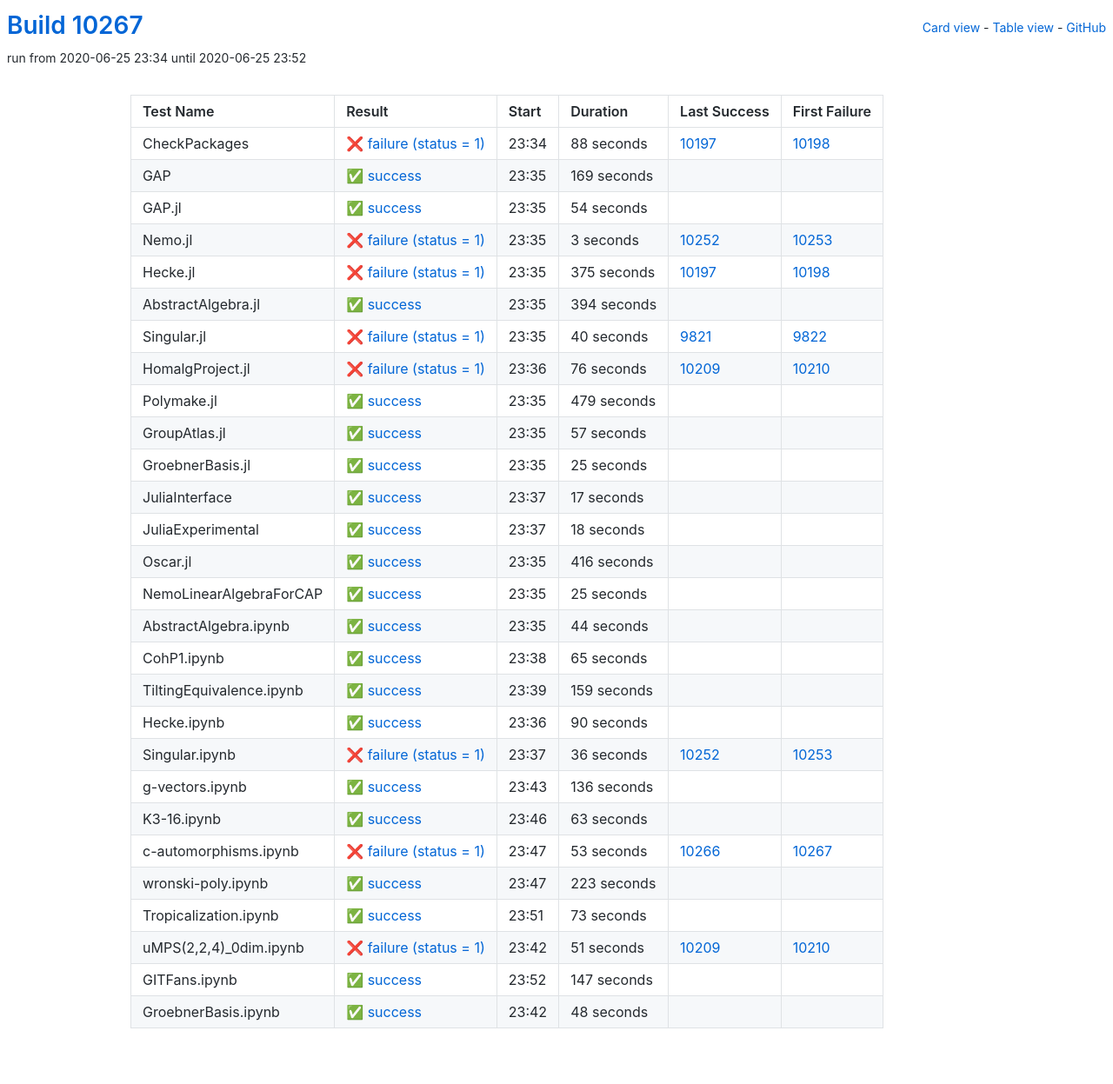
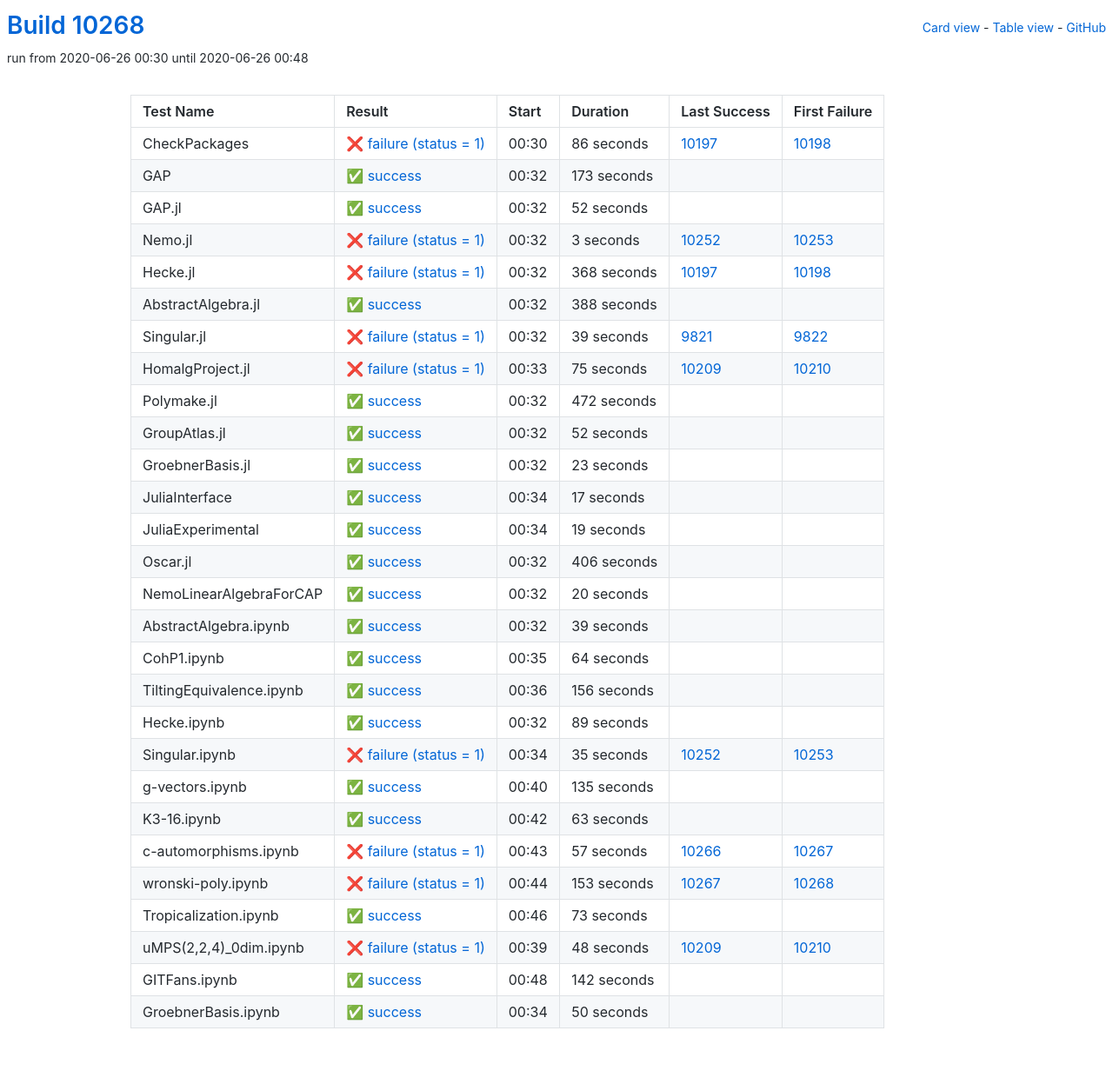
Before and after one commit to oscar-system/oscar-ci-status, a Jekyll site: the page built from table.html, in a window 1280 px wide. Shown: the whole page at 87% size. Built offline with Jekyll 4.4.1, drawn with Linux system fonts in a browser that asks for light colours.

Commit message:
Build #10268

```diff
--- a/_data/ci.yml
+++ b/_data/ci.yml
@@ -1,6 +1,6 @@
 ---
-build: 10267
-build_url: https://oscarci.mathematik.uni-kl.de/job/oscar/10267/
+build: 10268
+build_url: https://oscarci.mathematik.uni-kl.de/job/oscar/10268/
 job: oscar
 organization: oscar-system
 repo: oscar-ci-status
@@ -8,44 +8,44 @@
 tests:
 - name: CheckPackages
   id: checkpackages
-  log: https://oscarci.mathematik.uni-kl.de/job/oscar/10267/artifact/logs/build-10267/CheckPackages.log
-  start: 2020-06-25 23:34
+  log: https://oscarci.mathematik.uni-kl.de/job/oscar/10268/artifact/logs/build-10268/CheckPackages.log
+  start: 2020-06-26 00:30
   success: false
   exitcode: 1
   status: failure
-  duration: 88
+  duration: 86
   last_success: 10197
   last_success_url: https://oscarci.mathematik.uni-kl.de/job/oscar/10197/
   first_failure: 10198
   first_failure_url: https://oscarci.mathematik.uni-kl.de/job/oscar/10198/
 - name: GAP
   id: gap
-  log: https://oscarci.mathematik.uni-kl.de/job/oscar/10267/artifact/logs/build-10267/GAP.log
-  start: 2020-06-25 23:35
+  log: https://oscarci.mathematik.uni-kl.de/job/oscar/10268/artifact/logs/build-10268/GAP.log
+  start: 2020-06-26 00:32
   success: true
   exitcode: 0
   status: success
-  duration: 169
+  duration: 173
   last_success: false
   last_success_url:
   first_failure: false
   first_failure_url:
 - name: GAP.jl
   id: gap-jl
-  log: https://oscarci.mathematik.uni-kl.de/job/oscar/10267/artifact/logs/build-10267/GAP.jl.log
-  start: 2020-06-25 23:35
+  log: https://oscarci.mathematik.uni-kl.de/job/oscar/10268/artifact/logs/build-10268/GAP.jl.log
+  start: 2020-06-26 00:32
   success: true
   exitcode: 0
   status: success
-  duration: 54
+  duration: 52
   last_success: false
   last_success_url:
   first_failure: false
   first_failure_url:
 - name: Nemo.jl
   id: nemo-jl
-  log: https://oscarci.mathematik.uni-kl.de/job/oscar/10267/artifact/logs/build-10267/Nemo.jl.log
-  start: 2020-06-25 23:35
+  log: https://oscarci.mathematik.uni-kl.de/job/oscar/10268/artifact/logs/build-10268/Nemo.jl.log
+  start: 2020-06-26 00:32
   success: false
   exitcode: 1
   status: failure
@@ -56,92 +56,92 @@
   first_failure_url: https://oscarci.mathematik.uni-kl.de/job/oscar/10253/
 - name: Hecke.jl
   id: hecke-jl
-  log: https://oscarci.mathematik.uni-kl.de/job/oscar/10267/artifact/logs/build-10267/Hecke.jl.log
-  start: 2020-06-25 23:35
+  log: https://oscarci.mathematik.uni-kl.de/job/oscar/10268/artifact/logs/build-10268/Hecke.jl.log
+  start: 2020-06-26 00:32
   success: false
   exitcode: 1
   status: failure
-  duration: 375
+  duration: 368
   last_success: 10197
   last_success_url: https://oscarci.mathematik.uni-kl.de/job/oscar/10197/
   first_failure: 10198
   first_failure_url: https://oscarci.mathematik.uni-kl.de/job/oscar/10198/
 - name: AbstractAlgebra.jl
   id: abstractalgebra-jl
-  log: https://oscarci.mathematik.uni-kl.de/job/oscar/10267/artifact/logs/build-10267/AbstractAlgebra.jl.log
-  start: 2020-06-25 23:35
+  log: https://oscarci.mathematik.uni-kl.de/job/oscar/10268/artifact/logs/build-10268/AbstractAlgebra.jl.log
+  start: 2020-06-26 00:32
   success: true
   exitcode: 0
   status: success
-  duration: 394
+  duration: 388
   last_success: false
   last_success_url:
   first_failure: false
   first_failure_url:
 - name: Singular.jl
   id: singular-jl
-  log: https://oscarci.mathematik.uni-kl.de/job/oscar/10267/artifact/logs/build-10267/Singular.jl.log
-  start: 2020-06-25 23:35
+  log: https://oscarci.mathematik.uni-kl.de/job/oscar/10268/artifact/logs/build-10268/Singular.jl.log
+  start: 2020-06-26 00:32
   success: false
   exitcode: 1
   status: failure
-  duration: 40
+  duration: 39
   last_success: 9821
   last_success_url: https://oscarci.mathematik.uni-kl.de/job/oscar/9821/
   first_failure: 9822
   first_failure_url: https://oscarci.mathematik.uni-kl.de/job/oscar/9822/
 - name: HomalgProject.jl
   id: homalgproject-jl
-  log: https://oscarci.mathematik.uni-kl.de/job/oscar/10267/artifact/logs/build-10267/HomalgProject.jl.log
-  start: 2020-06-25 23:36
+  log: https://oscarci.mathematik.uni-kl.de/job/oscar/10268/artifact/logs/build-10268/HomalgProject.jl.log
+  start: 2020-06-26 00:33
   success: false
   exitcode: 1
   status: failure
-  duration: 76
+  duration: 75
   last_success: 10209
   last_success_url: https://oscarci.mathematik.uni-kl.de/job/oscar/10209/
   first_failure: 10210
   first_failure_url: https://oscarci.mathematik.uni-kl.de/job/oscar/10210/
 - name: Polymake.jl
   id: polymake-jl
-  log: https://oscarci.mathematik.uni-kl.de/job/oscar/10267/artifact/logs/build-10267/Polymake.jl.log
-  start: 2020-06-25 23:35
+  log: https://oscarci.mathematik.uni-kl.de/job/oscar/10268/artifact/logs/build-10268/Polymake.jl.log
+  start: 2020-06-26 00:32
   success: true
   exitcode: 0
   status: success
-  duration: 479
+  duration: 472
   last_success: false
   last_success_url:
   first_failure: false
   first_failure_url:
 - name: GroupAtlas.jl
   id: groupatlas-jl
-  log: https://oscarci.mathematik.uni-kl.de/job/oscar/10267/artifact/logs/build-10267/GroupAtlas.jl.log
-  start: 2020-06-25 23:35
+  log: https://oscarci.mathematik.uni-kl.de/job/oscar/10268/artifact/logs/build-10268/GroupAtlas.jl.log
+  start: 2020-06-26 00:32
   success: true
   exitcode: 0
   status: success
-  duration: 57
+  duration: 52
   last_success: false
   last_success_url:
   first_failure: false
   first_failure_url:
 - name: GroebnerBasis.jl
   id: groebnerbasis-jl
-  log: https://oscarci.mathematik.uni-kl.de/job/oscar/10267/artifact/logs/build-10267/GroebnerBasis.jl.log
-  start: 2020-06-25 23:35
+  log: https://oscarci.mathematik.uni-kl.de/job/oscar/10268/artifact/logs/build-10268/GroebnerBasis.jl.log
+  start: 2020-06-26 00:32
   success: true
   exitcode: 0
   status: success
-  duration: 25
+  duration: 23
   last_success: false
   last_success_url:
   first_failure: false
   first_failure_url:
 - name: JuliaInterface
   id: juliainterface
-  log: https://oscarci.mathematik.uni-kl.de/job/oscar/10267/artifact/logs/build-10267/JuliaInterface.log
-  start: 2020-06-25 23:37
+  log: https://oscarci.mathematik.uni-kl.de/job/oscar/10268/artifact/logs/build-10268/JuliaInterface.log
+  start: 2020-06-26 00:34
   success: true
   exitcode: 0
   status: success
@@ -152,116 +152,116 @@
   first_failure_url:
 - name: JuliaExperimental
   id: juliaexperimental
-  log: https://oscarci.mathematik.uni-kl.de/job/oscar/10267/artifact/logs/build-10267/JuliaExperimental.log
-  start: 2020-06-25 23:37
+  log: https://oscarci.mathematik.uni-kl.de/job/oscar/10268/artifact/logs/build-10268/JuliaExperimental.log
+  start: 2020-06-26 00:34
   success: true
   exitcode: 0
   status: success
-  duration: 18
+  duration: 19
   last_success: false
   last_success_url:
   first_failure: false
   first_failure_url:
 - name: Oscar.jl
   id: oscar-jl
-  log: https://oscarci.mathematik.uni-kl.de/job/oscar/10267/artifact/logs/build-10267/Oscar.jl.log
-  start: 2020-06-25 23:35
+  log: https://oscarci.mathematik.uni-kl.de/job/oscar/10268/artifact/logs/build-10268/Oscar.jl.log
+  start: 2020-06-26 00:32
   success: true
   exitcode: 0
   status: success
-  duration: 416
+  duration: 406
   last_success: false
   last_success_url:
   first_failure: false
   first_failure_url:
 - name: NemoLinearAlgebraForCAP
   id: nemolinearalgebraforcap
-  log: https://oscarci.mathematik.uni-kl.de/job/oscar/10267/artifact/logs/build-10267/NemoLinearAlgebraForCAP.log
-  start: 2020-06-25 23:35
+  log: https://oscarci.mathematik.uni-kl.de/job/oscar/10268/artifact/logs/build-10268/NemoLinearAlgebraForCAP.log
+  start: 2020-06-26 00:32
   success: true
   exitcode: 0
   status: success
-  duration: 25
+  duration: 20
   last_success: false
   last_success_url:
   first_failure: false
   first_failure_url:
 - name: AbstractAlgebra.ipynb
   id: abstractalgebra-ipynb
-  log: https://oscarci.mathematik.uni-kl.de/job/oscar/10267/artifact/logs/build-10267/AbstractAlgebra.ipynb.log
-  start: 2020-06-25 23:35
+  log: https://oscarci.mathematik.uni-kl.de/job/oscar/10268/artifact/logs/build-10268/AbstractAlgebra.ipynb.log
+  start: 2020-06-26 00:32
   success: true
   exitcode: 0
   status: success
-  duration: 44
+  duration: 39
   last_success: false
   last_success_url:
   first_failure: false
   first_failure_url:
 - name: CohP1.ipynb
   id: cohp1-ipynb
-  log: https://oscarci.mathematik.uni-kl.de/job/oscar/10267/artifact/logs/build-10267/CohP1.ipynb.log
-  start: 2020-06-25 23:38
+  log: https://oscarci.mathematik.uni-kl.de/job/oscar/10268/artifact/logs/build-10268/CohP1.ipynb.log
+  start: 2020-06-26 00:35
   success: true
   exitcode: 0
   status: success
-  duration: 65
+  duration: 64
   last_success: false
   last_success_url:
   first_failure: false
   first_failure_url:
 - name: TiltingEquivalence.ipynb
   id: tiltingequivalence-ipynb
-  log: https://oscarci.mathematik.uni-kl.de/job/oscar/10267/artifact/logs/build-10267/TiltingEquivalence.ipynb.log
-  start: 2020-06-25 23:39
+  log: https://oscarci.mathematik.uni-kl.de/job/oscar/10268/artifact/logs/build-10268/TiltingEquivalence.ipynb.log
+  start: 2020-06-26 00:36
   success: true
   exitcode: 0
   status: success
-  duration: 159
+  duration: 156
   last_success: false
   last_success_url:
   first_failure: false
   first_failure_url:
 - name: Hecke.ipynb
   id: hecke-ipynb
-  log: https://oscarci.mathematik.uni-kl.de/job/oscar/10267/artifact/logs/build-10267/Hecke.ipynb.log
-  start: 2020-06-25 23:36
+  log: https://oscarci.mathematik.uni-kl.de/job/oscar/10268/artifact/logs/build-10268/Hecke.ipynb.log
+  start: 2020-06-26 00:32
   success: true
   exitcode: 0
   status: success
-  duration: 90
+  duration: 89
   last_success: false
   last_success_url:
   first_failure: false
   first_failure_url:
 - name: Singular.ipynb
   id: singular-ipynb
-  log: https://oscarci.mathematik.uni-kl.de/job/oscar/10267/artifact/logs/build-10267/Singular.ipynb.log
-  start: 2020-06-25 23:37
+  log: https://oscarci.mathematik.uni-kl.de/job/oscar/10268/artifact/logs/build-10268/Singular.ipynb.log
+  start: 2020-06-26 00:34
   success: false
   exitcode: 1
   status: failure
-  duration: 36
+  duration: 35
   last_success: 10252
   last_success_url: https://oscarci.mathematik.uni-kl.de/job/oscar/10252/
   first_failure: 10253
   first_failure_url: https://oscarci.mathematik.uni-kl.de/job/oscar/10253/
 - name: g-vectors.ipynb
   id: g-vectors-ipynb
-  log: https://oscarci.mathematik.uni-kl.de/job/oscar/10267/artifact/logs/build-10267/g-vectors.ipynb.log
-  start: 2020-06-25 23:43
+  log: https://oscarci.mathematik.uni-kl.de/job/oscar/10268/artifact/logs/build-10268/g-vectors.ipynb.log
+  start: 2020-06-26 00:40
   success: true
   exitcode: 0
   status: success
-  duration: 136
+  duration: 135
   last_success: false
   last_success_url:
   first_failure: false
   first_failure_url:
 - name: K3-16.ipynb
   id: k3-16-ipynb
-  log: https://oscarci.mathematik.uni-kl.de/job/oscar/10267/artifact/logs/build-10267/K3-16.ipynb.log
-  start: 2020-06-25 23:46
+  log: https://oscarci.mathematik.uni-kl.de/job/oscar/10268/artifact/logs/build-10268/K3-16.ipynb.log
+  start: 2020-06-26 00:42
   success: true
   exitcode: 0
   status: success
@@ -272,32 +272,32 @@
   first_failure_url:
 - name: c-automorphisms.ipynb
   id: c-automorphisms-ipynb
-  log: https://oscarci.mathematik.uni-kl.de/job/oscar/10267/artifact/logs/build-10267/c-automorphisms.ipynb.log
-  start: 2020-06-25 23:47
+  log: https://oscarci.mathematik.uni-kl.de/job/oscar/10268/artifact/logs/build-10268/c-automorphisms.ipynb.log
+  start: 2020-06-26 00:43
   success: false
   exitcode: 1
   status: failure
-  duration: 53
+  duration: 57
   last_success: 10266
   last_success_url: https://oscarci.mathematik.uni-kl.de/job/oscar/10266/
   first_failure: 10267
   first_failure_url: https://oscarci.mathematik.uni-kl.de/job/oscar/10267/
 - name: wronski-poly.ipynb
   id: wronski-poly-ipynb
-  log: https://oscarci.mathematik.uni-kl.de/job/oscar/10267/artifact/logs/build-10267/wronski-poly.ipynb.log
-  start: 2020-06-25 23:47
-  success: true
-  exitcode: 0
-  status: success
-  duration: 223
-  last_success: false
-  last_success_url:
-  first_failure: false
-  first_failure_url:
+  log: https://oscarci.mathematik.uni-kl.de/job/oscar/10268/artifact/logs/build-10268/wronski-poly.ipynb.log
+  start: 2020-06-26 00:44
+  success: false
+  exitcode: 1
+  status: failure
+  duration: 153
+  last_success: 10267
+  last_success_url: https://oscarci.mathematik.uni-kl.de/job/oscar/10267/
+  first_failure: 10268
+  first_failure_url: https://oscarci.mathematik.uni-kl.de/job/oscar/10268/
 - name: Tropicalization.ipynb
   id: tropicalization-ipynb
-  log: https://oscarci.mathematik.uni-kl.de/job/oscar/10267/artifact/logs/build-10267/Tropicalization.ipynb.log
-  start: 2020-06-25 23:51
+  log: https://oscarci.mathematik.uni-kl.de/job/oscar/10268/artifact/logs/build-10268/Tropicalization.ipynb.log
+  start: 2020-06-26 00:46
   success: true
   exitcode: 0
   status: success
@@ -308,36 +308,36 @@
   first_failure_url:
 - name: uMPS(2,2,4)_0dim.ipynb
   id: umps-2-2-4-0dim-ipynb
-  log: https://oscarci.mathematik.uni-kl.de/job/oscar/10267/artifact/logs/build-10267/uMPS-2-2-4-_0dim.ipynb.log
-  start: 2020-06-25 23:42
+  log: https://oscarci.mathematik.uni-kl.de/job/oscar/10268/artifact/logs/build-10268/uMPS-2-2-4-_0dim.ipynb.log
+  start: 2020-06-26 00:39
   success: false
   exitcode: 1
   status: failure
-  duration: 51
+  duration: 48
   last_success: 10209
   last_success_url: https://oscarci.mathematik.uni-kl.de/job/oscar/10209/
   first_failure: 10210
   first_failure_url: https://oscarci.mathematik.uni-kl.de/job/oscar/10210/
 - name: GITFans.ipynb
   id: gitfans-ipynb
-  log: https://oscarci.mathematik.uni-kl.de/job/oscar/10267/artifact/logs/build-10267/GITFans.ipynb.log
-  start: 2020-06-25 23:52
+  log: https://oscarci.mathematik.uni-kl.de/job/oscar/10268/artifact/logs/build-10268/GITFans.ipynb.log
+  start: 2020-06-26 00:48
   success: true
   exitcode: 0
   status: success
-  duration: 147
+  duration: 142
   last_success: false
   last_success_url:
   first_failure: false
   first_failure_url:
 - name: GroebnerBasis.ipynb
   id: groebnerbasis-ipynb
-  log: https://oscarci.mathematik.uni-kl.de/job/oscar/10267/artifact/logs/build-10267/GroebnerBasis.ipynb.log
-  start: 2020-06-25 23:42
+  log: https://oscarci.mathematik.uni-kl.de/job/oscar/10268/artifact/logs/build-10268/GroebnerBasis.ipynb.log
+  start: 2020-06-26 00:34
   success: true
   exitcode: 0
   status: success
-  duration: 48
+  duration: 50
   last_success: false
   last_success_url:
   first_failure: false
```
Also changed, not shown: README.md.
